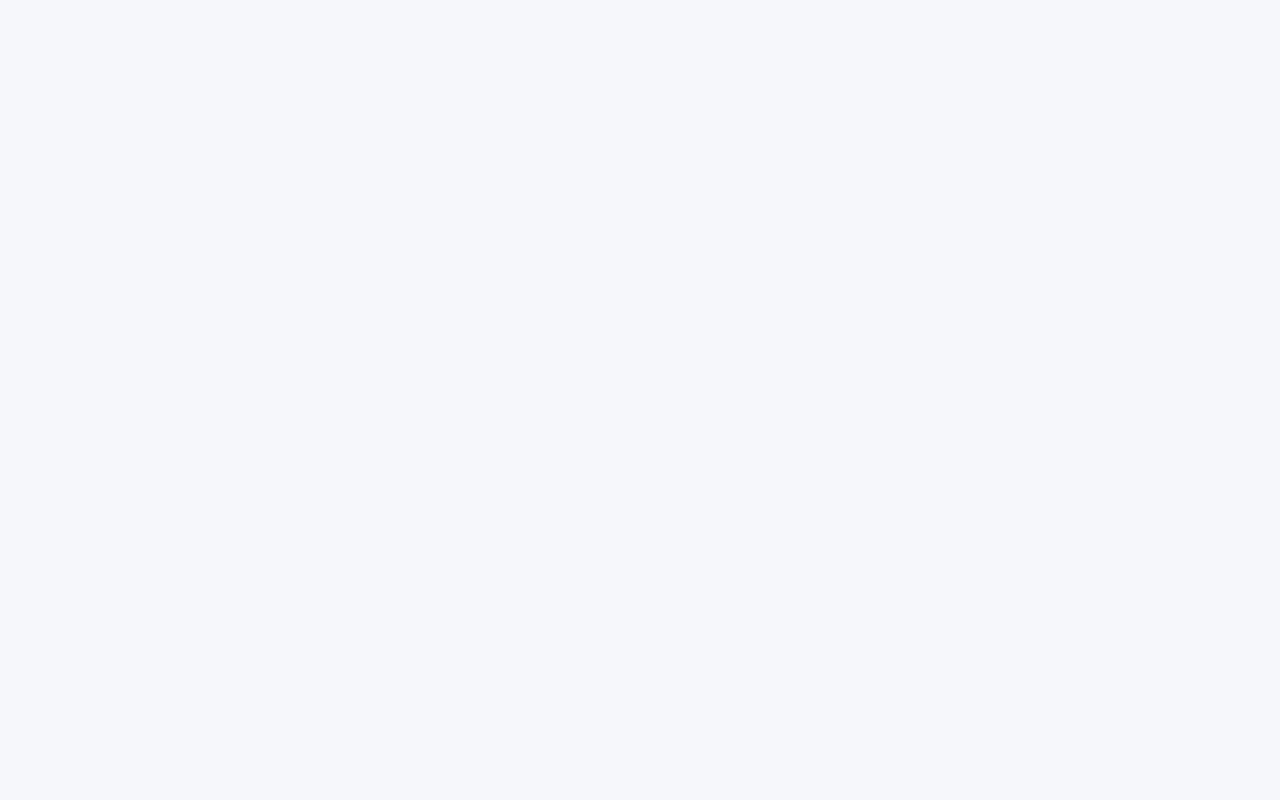
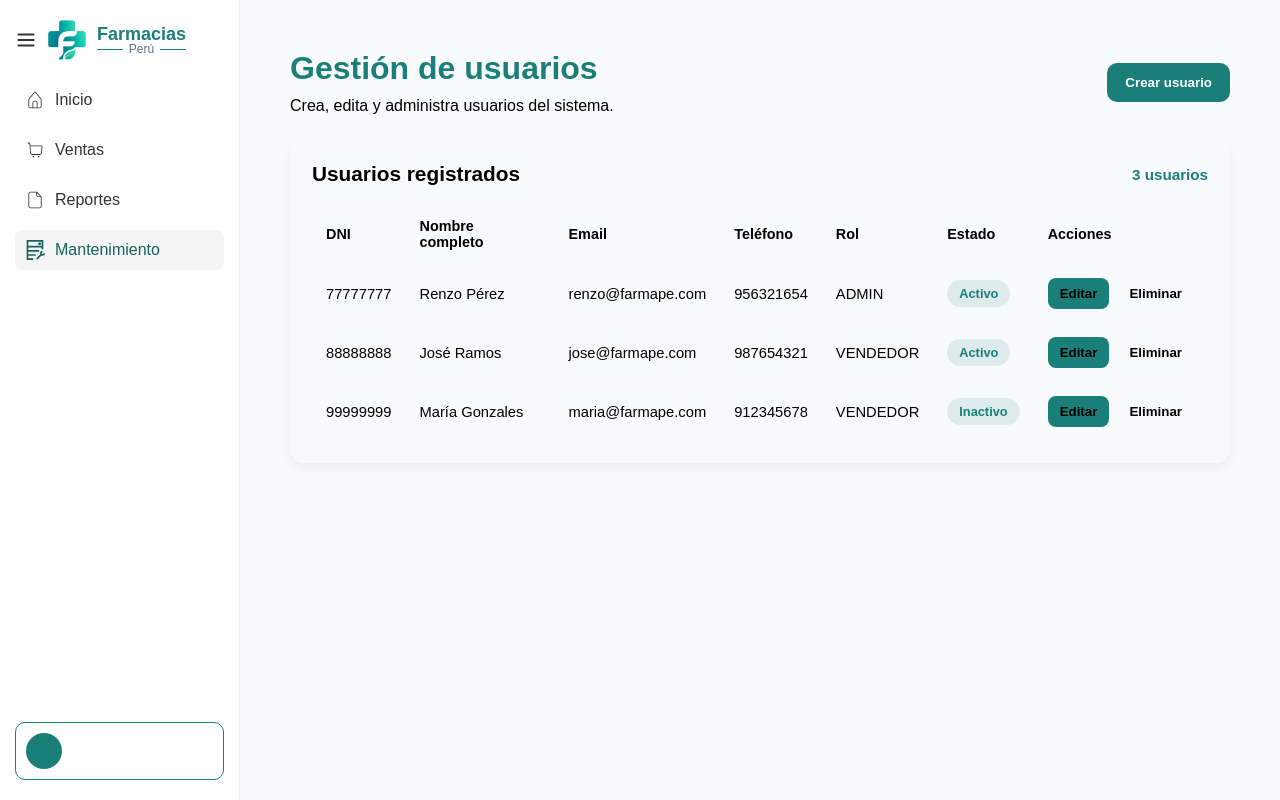
Before and after one commit to Miguel41844x/FARMAPE, a React app in the folder frontend/: page /mantenimiento/usuarios in a window 1280 px wide. Before the commit this address had no page. Built offline with nearby package versions, Linux system fonts and the light colour scheme; sample sign-in values are in the browser's storage; the HTML template or start-up script is replaced by a standard one.

Commit message:
Modificáción rutas

```diff
--- a/frontend/src/routes/AppRouter.jsx
+++ b/frontend/src/routes/AppRouter.jsx
@@ -10,7 +10,8 @@ import Login from "../pages/auth/Login";
 import HomePrivate from "../pages/private/HomePrivate";
 import Ventas from "../pages/private/Ventas";
 import Reporte from "../pages/private/Reportes";
-import Mantenimiento from "../pages/private/Mantenimiento";
+import Mantenimiento from "../pages/private/mantenimiento/Mantenimiento";
+import Usuarios from "../pages/private/mantenimiento/Usuarios";
 
 /**
  * AppRouter
@@ -37,6 +38,7 @@ function AppRouter (){
                     <Route path="/ventas" element={<Ventas/>}/>
                     <Route path="/reportes" element={<Reporte/>}/>
                     <Route path="/mantenimiento" element={<Mantenimiento/>} />
+                    <Route path="/mantenimiento/usuarios" element={<Usuarios/>}/>
                 </Route>
             </Route>
 
```
